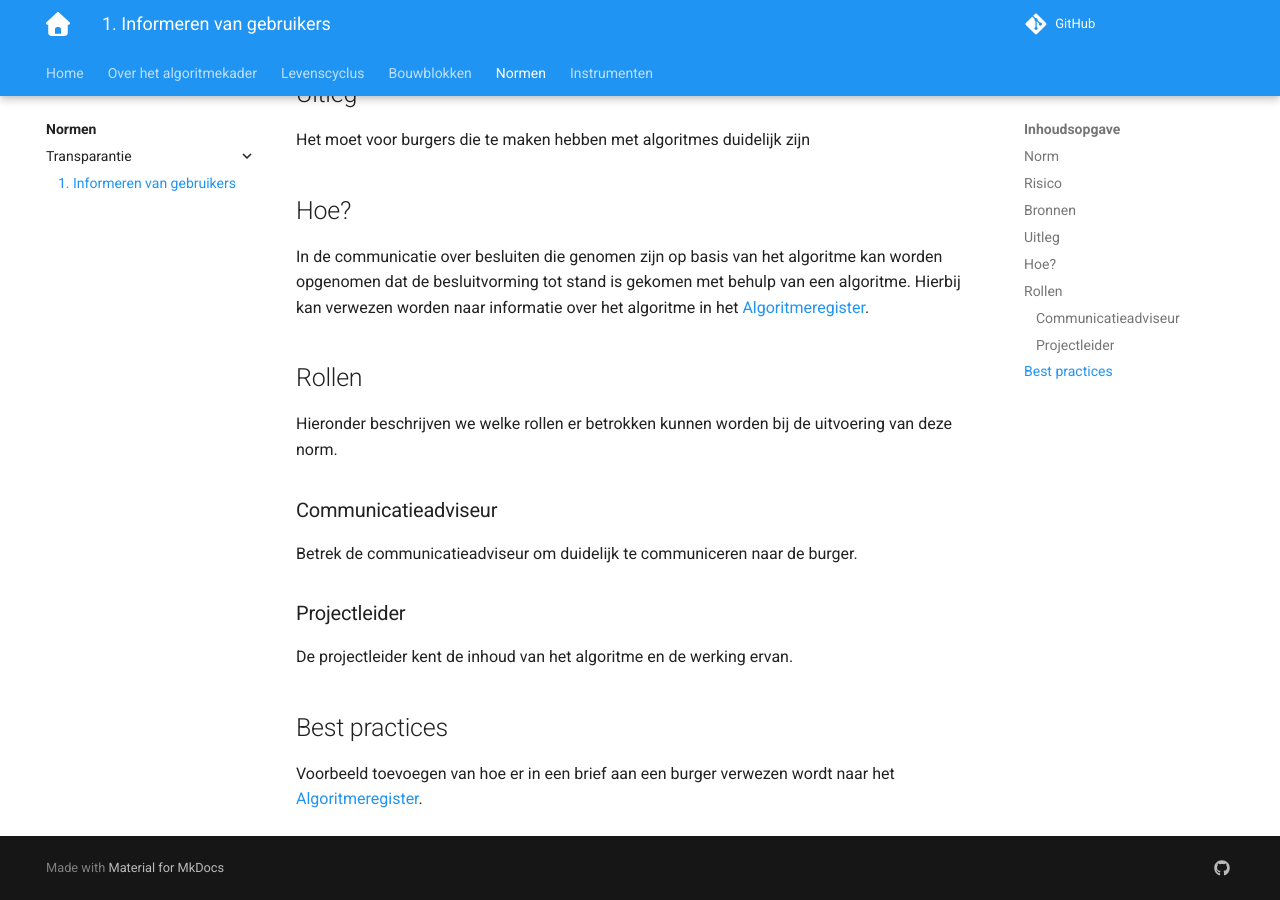
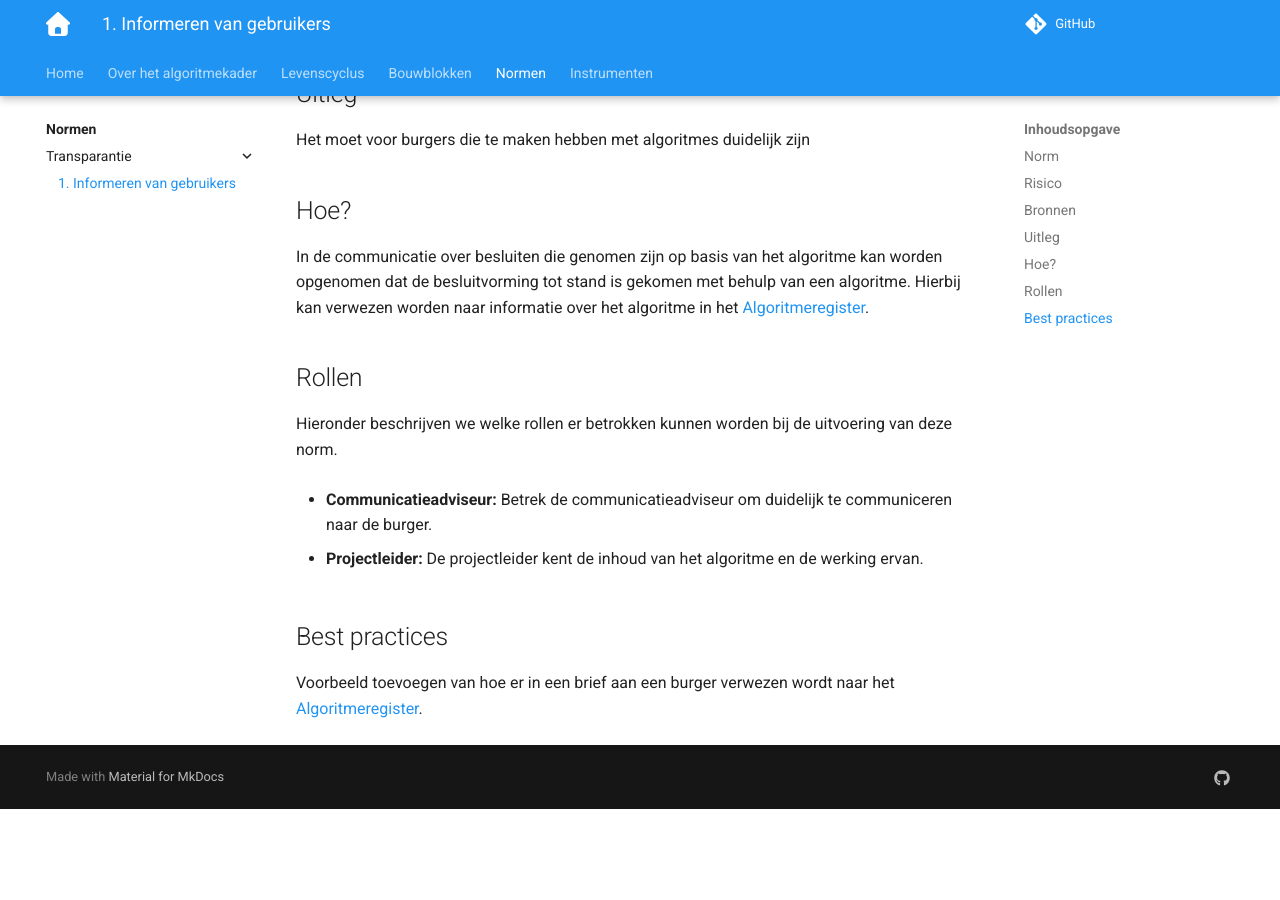
Before and after one commit to ruthkoole/algoritmekader-test, an MkDocs documentation site: the page built from docs/normen/transparantie/norm1.md, in a window 1280 px wide and 900 px high, scrolled down 735 px. Built offline with MkDocs 1.6.1 and Material for MkDocs 9.7.7, drawn with Linux system fonts in a browser that asks for light colours; comment, search, counter and statistics services are not loaded; after the commit the page ends 1544 px from its top, so only the background shows below that.

```diff
--- a/docs/normen/transparantie/norm1.md
+++ b/docs/normen/transparantie/norm1.md
@@ -26,10 +26,10 @@
 ## Rollen
 Hieronder beschrijven we welke rollen er betrokken kunnen worden bij de uitvoering van deze norm.
 
-### Communicatieadviseur
+- **Communicatieadviseur:**
 Betrek de communicatieadviseur om duidelijk te communiceren naar de burger.
 
-### Projectleider
+- **Projectleider:**
 De projectleider kent de inhoud van het algoritme en de werking ervan.
 
 ## Best practices
```
Also changed, not shown: docs/bouwblokken/conformiteitsbeoordeling/audit.md (+2 -2 lines), docs/bouwblokken/conformiteitsbeoordeling/toezicht.md (+2 -2 lines), docs/bouwblokken/inkoop/index.md (+2 -2 lines).
